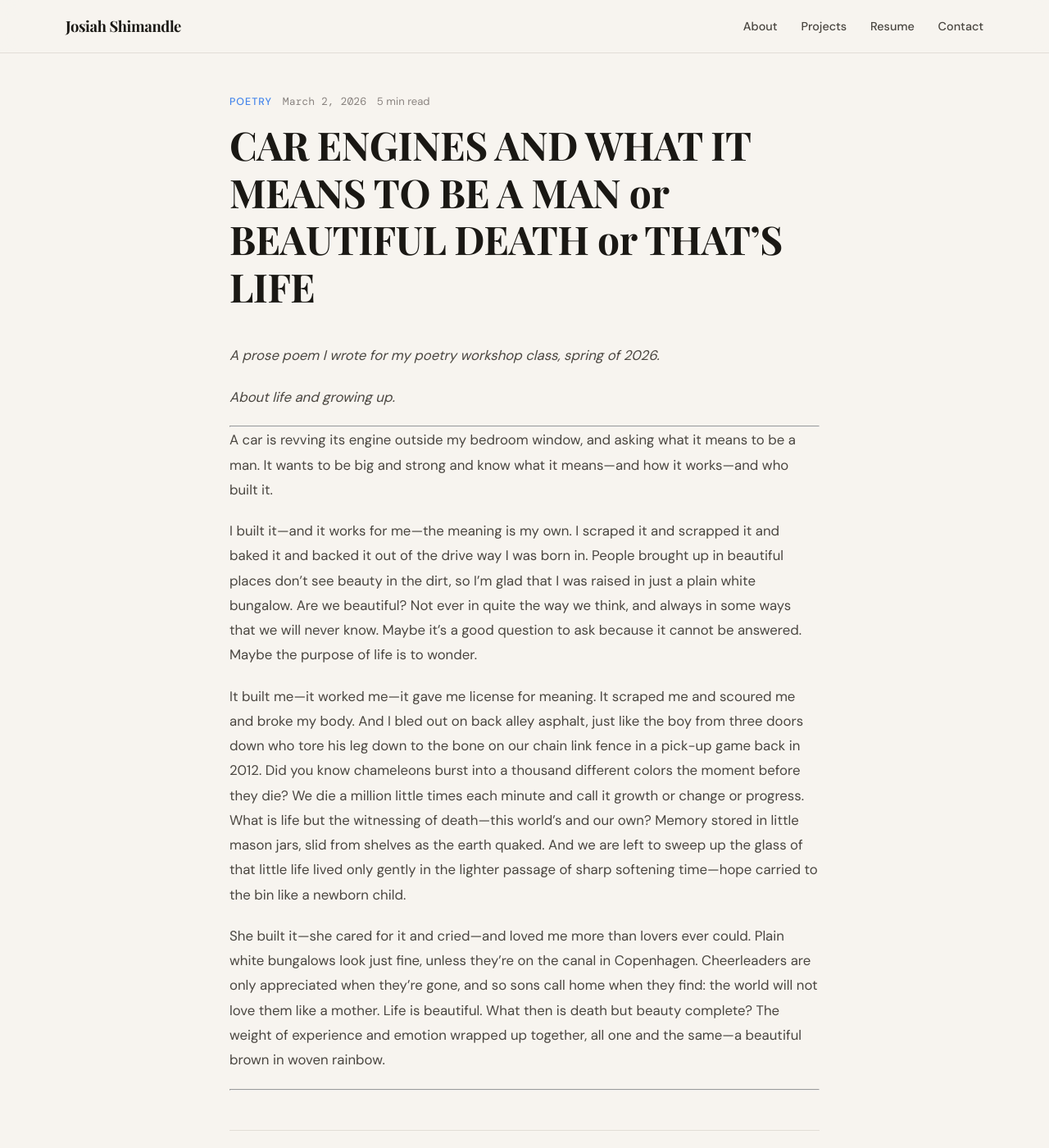
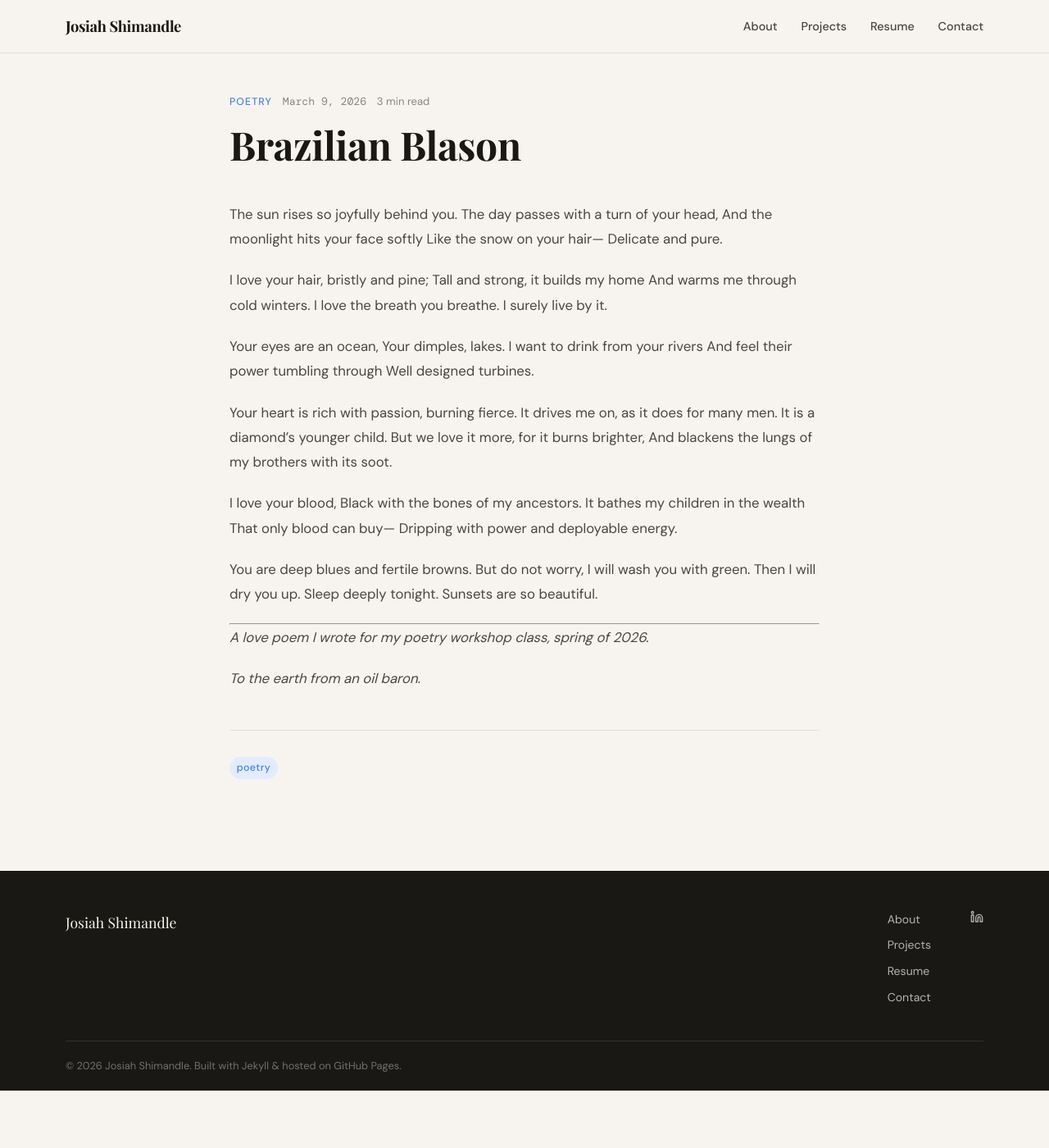
Before and after one commit to jshimandle/jshimandle.github.io, a Jekyll site: the page built from _posts/2026-03-02-prose-poem.md, in a window 1280 px wide and 1400 px high. Shown: the whole window at 82% size. Built offline with Jekyll 4.4.1, drawn with Linux system fonts in a browser that asks for light colours; some web fonts are replaced.

Commit message:
Update 2026-03-02-prose-poem.md

```diff
--- a/_posts/2026-03-02-prose-poem.md
+++ b/_posts/2026-03-02-prose-poem.md
@@ -1,25 +1,52 @@
 ---
 layout: post
-title: "CAR ENGINES AND WHAT IT MEANS TO BE A MAN or BEAUTIFUL DEATH or THAT’S LIFE"
+title: "Brazilian Blason"
 subtitle: ""
-date: 2026-03-02
+date: 2026-03-09
 category: Poetry
-read_time: 5
+read_time: 3
 tags: [poetry]
-excerpt: "A prose poem."
+excerpt: "A love poem."
 ---
 
-*A prose poem I wrote for my poetry workshop class, spring of 2026.*
+The sun rises so joyfully behind you.
+The day passes with a turn of your head,
+And the moonlight hits your face softly
+Like the snow on your hair—
+Delicate and pure.
 
-*About life and growing up.*
+I love your hair, bristly and pine;
+Tall and strong, it builds my home
+And warms me through cold winters.
+I love the breath you breathe.
+I surely live by it.
+
+Your eyes are an ocean,
+Your dimples, lakes.
+I want to drink from your rivers
+And feel their power tumbling through
+Well designed turbines.
+
+Your heart is rich with passion, burning fierce.
+It drives me on, as it does for many men.
+It is a diamond’s younger child.
+But we love it more, for it burns brighter,
+And blackens the lungs of my brothers with its soot.
+
+I love your blood,
+Black with the bones of my ancestors.
+It bathes my children in the wealth
+That only blood can buy—
+Dripping with power and deployable energy.
+
+You are deep blues and fertile browns.
+But do not worry, I will wash you with green.
+Then I will dry you up.
+Sleep deeply tonight.
+Sunsets are so beautiful.
 
 ---
-A car is revving its engine outside my bedroom window, and asking what it means to be a man. It wants to be big and strong and know what it means—and how it works—and who built it.
 
-I built it—and it works for me—the meaning is my own. I scraped it and scrapped it and baked it and backed it out of the drive way I was born in. People brought up in beautiful places don’t see beauty in the dirt, so I’m glad that I was raised in just a plain white bungalow. Are we beautiful? Not ever in quite the way we think, and always in some ways that we will never know. Maybe it’s a good question to ask because it cannot be answered. Maybe the purpose of life is to wonder.
+*A love poem I wrote for my poetry workshop class, spring of 2026.*
 
-It built me—it worked me—it gave me license for meaning. It scraped me and scoured me and broke my body. And I bled out on back alley asphalt, just like the boy from three doors down who tore his leg down to the bone on our chain link fence in a pick-up game back in 2012. Did you know chameleons burst into a thousand different colors the moment before they die? We die a million little times each minute and call it growth or change or progress. What is life but the witnessing of death—this world’s and our own? Memory stored in little mason jars, slid from shelves as the earth quaked. And we are left to sweep up the glass of that little life lived only gently in the lighter passage of sharp softening time—hope carried to the bin like a newborn child.
-
-She built it—she cared for it and cried—and loved me more than lovers ever could.  Plain white bungalows look just fine, unless they’re on the canal in Copenhagen. Cheerleaders are only appreciated when they’re gone, and so sons call home when they find: the world will not love them like a mother. Life is beautiful. What then is death but beauty complete? The weight of experience and emotion wrapped up together, all one and the same—a beautiful brown in woven rainbow.
-
----
+*To the earth from an oil baron.*
```
